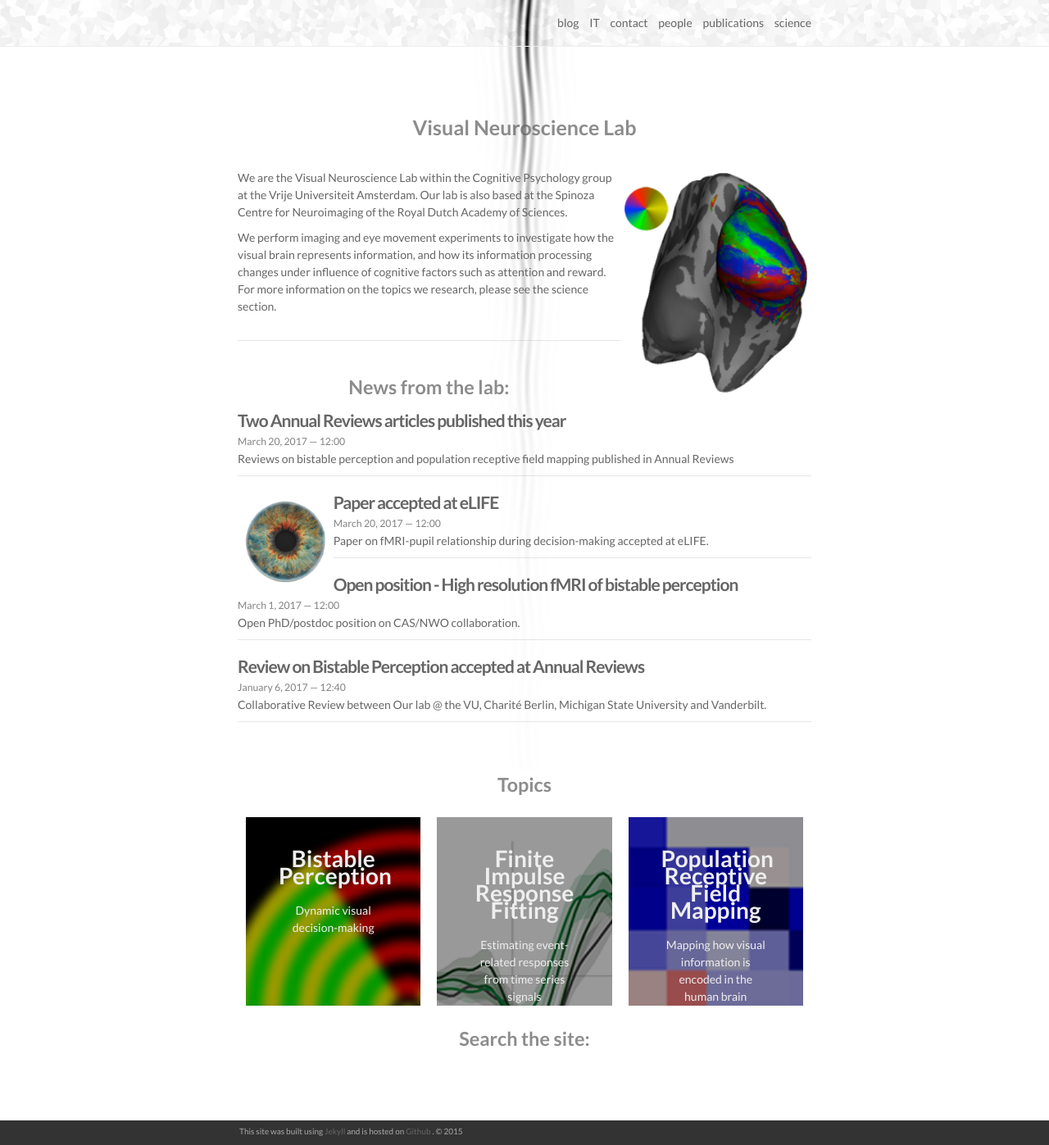
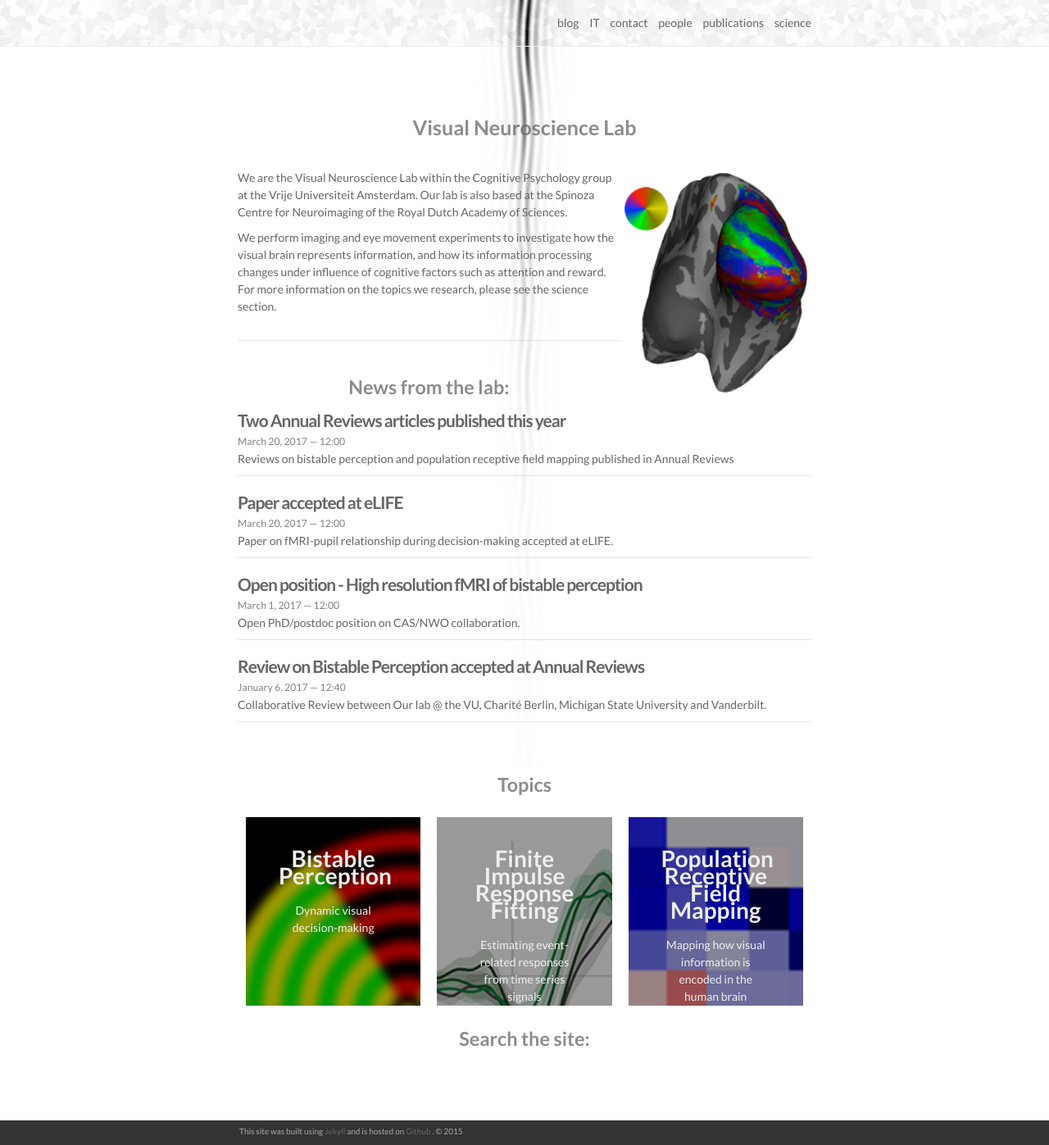
Before and after one commit to tknapen/tknapen.github.io, a Jekyll site: the page built from index.html, in a window 1280 px wide and 1397 px high. Shown: the whole window at 82% size. Built offline with Jekyll 4.4.1, drawn with Linux system fonts in a browser that asks for light colours; nearby versions of some CDN libraries; the list of posts is cut into pages by our own code; comment, search, counter and statistics services are not loaded.

```diff
--- a/index.html
+++ b/index.html
@@ -27,7 +27,7 @@
     {% for post in paginator.posts %}
       <li>
         {% if post.img %}
-        <img class="col half left" src="{{ post.img }}">
+       <!--  <img class="col half left" src="{{ post.img }}"> -->
         {% endif %}
         <h6><a class="post-title" href="{{ post.url | prepend: site.baseurl }}">{{ post.title }}</a></h6>
         <p class="post-meta">{{ post.date | date: '%B %-d, %Y — %H:%M' }}</p>
```
